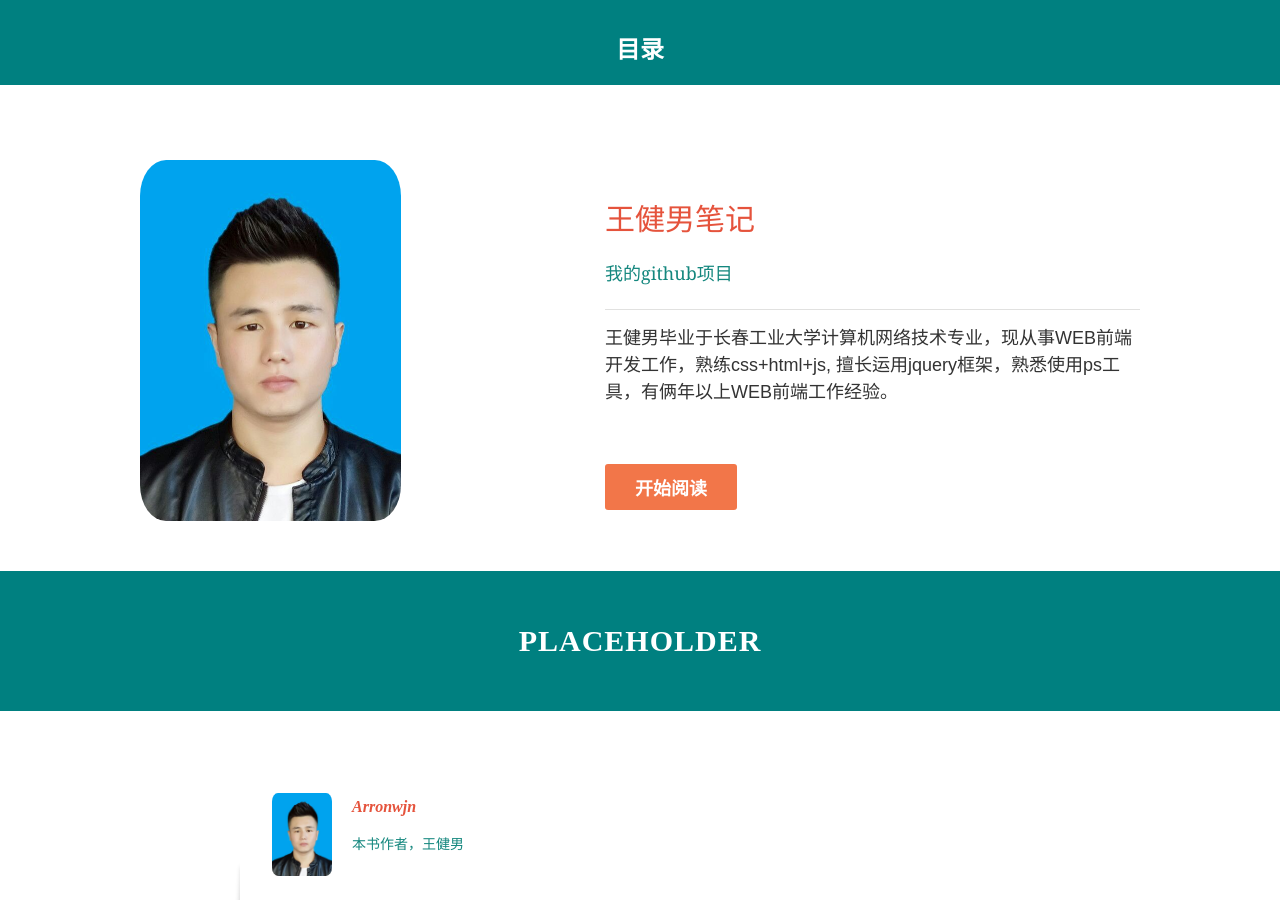
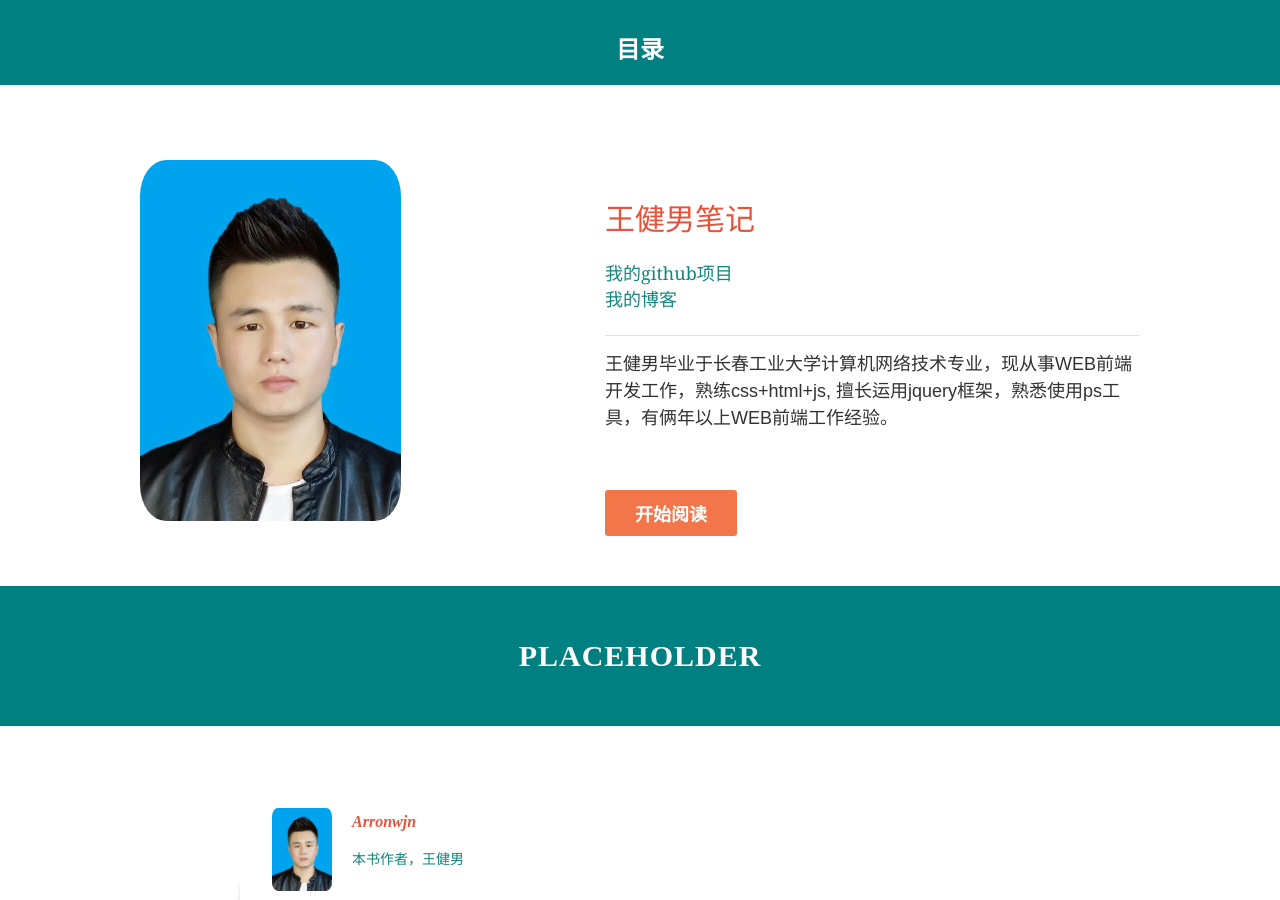
Before and after one commit to arronwjn/arronwjn.github.io, a Jekyll site: the page index.html, which Jekyll copies as it is, in a window 1280 px wide and 900 px high. Built offline with Jekyll 4.4.1, drawn with Linux system fonts in a browser that asks for light colours.

Commit message:
add index

```diff
--- a/index.html
+++ b/index.html
@@ -27,7 +27,8 @@
 	        王健男笔记
 	      </div>
 	      <div class="book-author">
-	        <a href="https://github.com/arronwjn">我的github项目</a>
+	        <a href="https://github.com/arronwjn">我的github项目</a><br>
+	        <a href="http://www.cnblogs.com/Aaron-wang/">我的博客</a>
 	      </div>
 	      <p class="book-description">
 	        王健男毕业于长春工业大学计算机网络技术专业，现从事WEB前端开发工作，熟练css+html+js,
```
